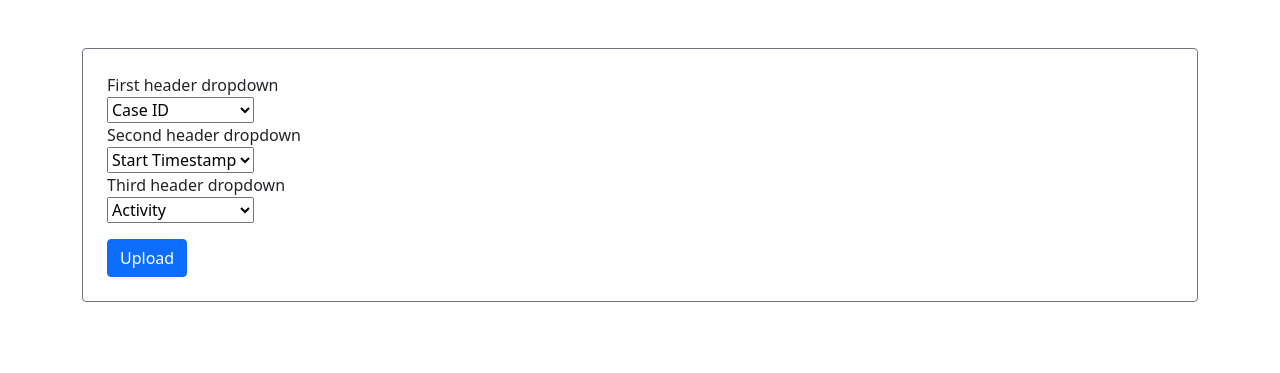
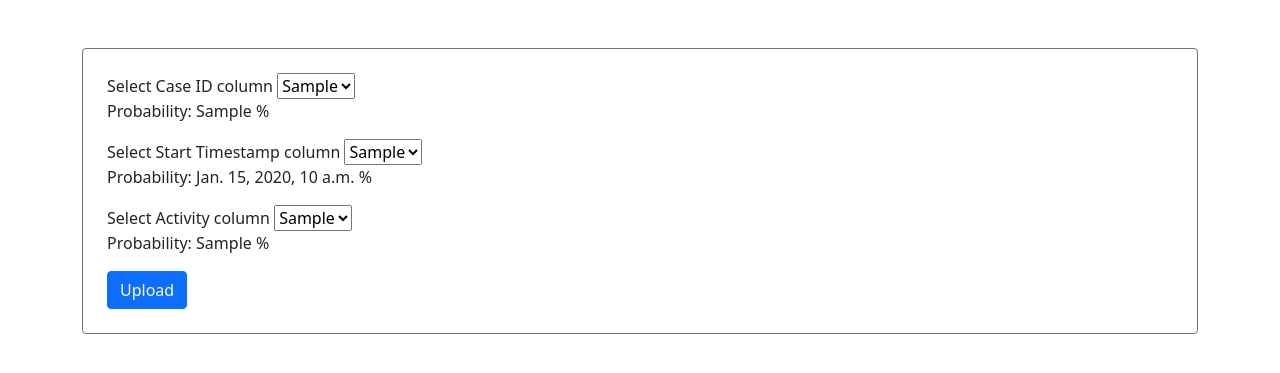
Before and after one commit to piMateusz/BPMN, a Django app: template bpmn_app/templates/bpmn_app/bpmn_column_headers.html in a window 1280 px wide. Shown: the part 80-453 px from the top of the page. Run offline with Django 4.2, Linux system fonts and the light colour scheme; tables that the repository leaves empty hold one stand-in row (values such as "Sample post"); the template is opened without the code that fills it: values that come from a table or form of the project are taken from there, most other values are stand-ins (such as "Sample title", 1, 10 or a date in 2020); some libraries are stand-ins or nearby versions.

Commit message:
added auto selecting columns

```diff
--- a/bpmn_app/forms.py
+++ b/bpmn_app/forms.py
@@ -12,7 +12,7 @@ class ModelFormWithFileField(forms.ModelForm):
         fields = ['file']
 
 
-class ModelCsvHeaderForm(forms.ModelForm):
-    class Meta:
-        model = BpmnFile
-        fields = ['first_header_dropdown', 'second_header_dropdown', 'third_header_dropdown']
+# class ModelCsvHeaderForm(forms.ModelForm):
+#     class Meta:
+#         model = BpmnFile
+#         fields = ['first_header_dropdown', 'second_header_dropdown', 'third_header_dropdown']
--- a/bpmn_app/models.py
+++ b/bpmn_app/models.py
@@ -4,15 +4,18 @@ from django.db import models
 
 
 class BpmnFile(models.Model):
-    header_choices = (
-        ("Case ID", "Case ID"),
-        ("Start Timestamp", "Start Timestamp"),
-        ("Activity", "Activity")
-    )
+    # header_choices = (
+    #     ("Case ID", "Case ID"),
+    #     ("Start Timestamp", "Start Timestamp"),
+    #     ("Activity", "Activity")
+    # )
     file = models.FileField(upload_to='uploads/')
-    first_header_dropdown = models.CharField(max_length=15, choices=header_choices, default="Case ID", blank=True)
-    second_header_dropdown = models.CharField(max_length=15, choices=header_choices, default="Start Timestamp", blank=True)
-    third_header_dropdown = models.CharField(max_length=15, choices=header_choices, default="Activity", blank=True)
+    # first_header_dropdown = models.CharField(max_length=15, choices=header_choices, default="Case ID", blank=True)
+    # second_header_dropdown = models.CharField(max_length=15, choices=header_choices, default="Start Timestamp", blank=True)
+    # third_header_dropdown = models.CharField(max_length=15, choices=header_choices, default="Activity", blank=True)
+    caseID = models.CharField(max_length=100)
+    timestamp = models.CharField(max_length=100)
+    activity = models.CharField(max_length=100)
 
     def __str__(self):
         return self.file.name
--- a/bpmn_app/templates/bpmn_app/bpmn_column_headers.html
+++ b/bpmn_app/templates/bpmn_app/bpmn_column_headers.html
@@ -8,12 +8,47 @@
 {% block main %}
     <form method="POST" class="form-group border border-secondary rounded p-4 mx-auto my-5">
         {% csrf_token %}
-        {% load crispy_forms_filters %}
-        <div class="mb-3">
-{#            <label for="file" class="form-label">Upload an events logs file: </label>#}
-            {{ form | crispy }}
-        </div>
+        <label for="caseID">Select Case ID column</label>
+        <select id="caseID" name="caseID">
+
+        {% for df_column in df_columns %}
+            {% if case_id_df_val == df_column %}
+                <option selected="selected">{{ df_column }}</option>
+            {% else %}
+                <option value="{{ df_column }}">{{ df_column }}</option>
+            {% endif %}
+        {% endfor %}
+        </select>
+
+        <p> Probability: {{ case_id_max_prob }} %</p>
+
+        <label for="timestamp">Select Start Timestamp column</label>
+        <select id="timestamp" name="timestamp">
+        {% for df_column in df_columns %}
+            {% if timestamp_df_val == df_column %}
+                <option selected="selected">{{ df_column }}</option>
+            {% else %}
+                <option value="{{ df_column }}">{{ df_column }}</option>
+            {% endif %}
+        {% endfor %}
+        </select>
+
+        <p> Probability: {{ timestamp_max_prob }} %</p>
+
+        <label for="activity">Select Activity column</label>
+        <select id="activity" name="activity">
+        {% for df_column in df_columns %}
+            {% if activity_df_val == df_column %}
+                <option selected="selected">{{ df_column }}</option>
+            {% else %}
+                <option value="{{ df_column }}">{{ df_column }}</option>
+            {% endif %}
+        {% endfor %}
+        </select>
+
+        <p> Probability: {{ activity_max_prob }} %</p>
 
         <input class="btn btn-primary mr-4" type="submit" value="Upload">
     </form>
+
 {% endblock main %}
```
Also changed, not shown: bpmn_app/bpmn_utils/w_net.py (+11 -0 lines), bpmn_app/views.py (+34 -18 lines).
